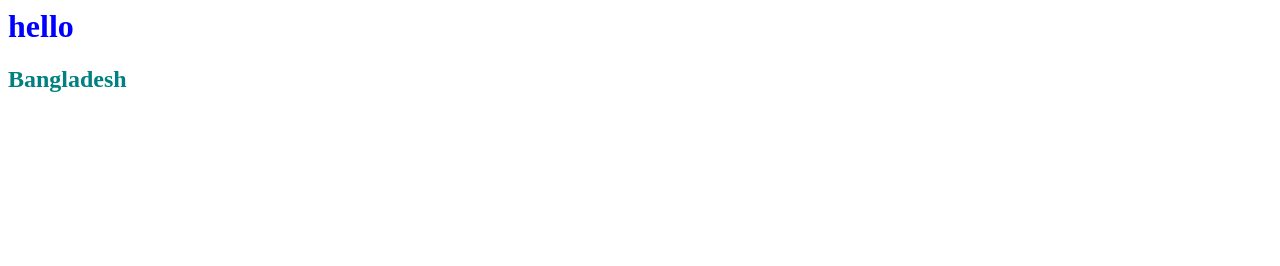
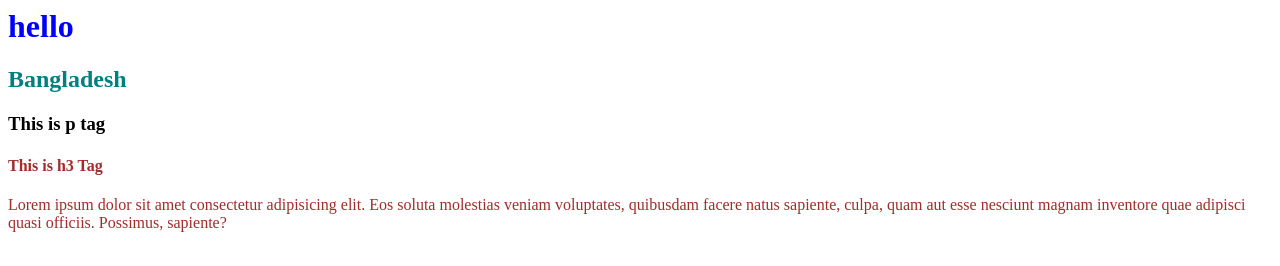
Before and after one commit to AlamgirKL/basic_frontend_n, a plain HTML site: page index.html in a window 1280 px wide. Drawn offline with Linux system fonts and the light colour scheme.

Commit message:
css universal and group Selector

```diff
--- a/cssstyle.css
+++ b/cssstyle.css
@@ -7,3 +7,12 @@
     color: teal;
     font-size: 20 px;
 }
+
+
+*{
+    color: black;
+}
+
+h4 ,p {
+    color: brown;
+}
--- a/index.html
+++ b/index.html
@@ -10,5 +10,10 @@
     <h1 class="my_text">hello</h1>
 
     <h2 id="id_name"> Bangladesh </h2>
+
+    <h3>This is p tag</h3>
+    <h4>This is h3 Tag </h4>
+
+    <p> Lorem ipsum dolor sit amet consectetur adipisicing elit. Eos soluta molestias veniam voluptates, quibusdam facere natus sapiente, culpa, quam aut esse nesciunt magnam inventore quae adipisci quasi officiis. Possimus, sapiente?</p>
 </body>
 </html>
```
